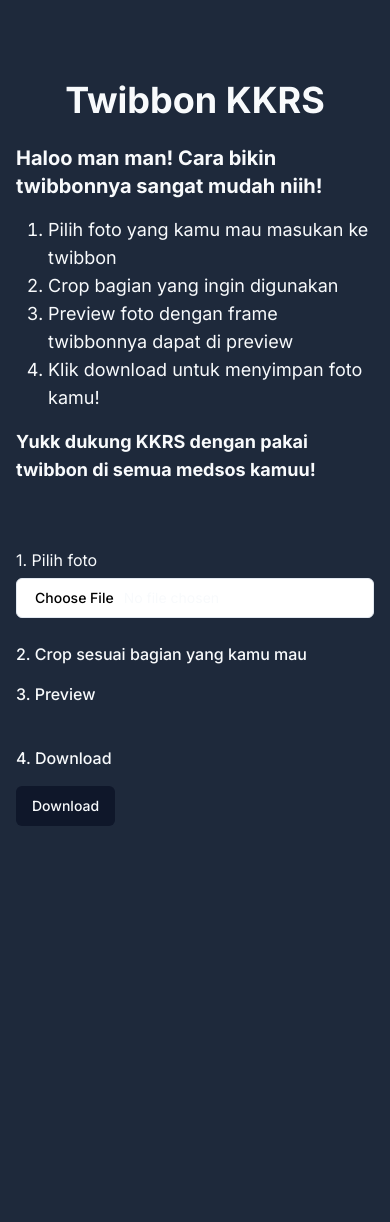
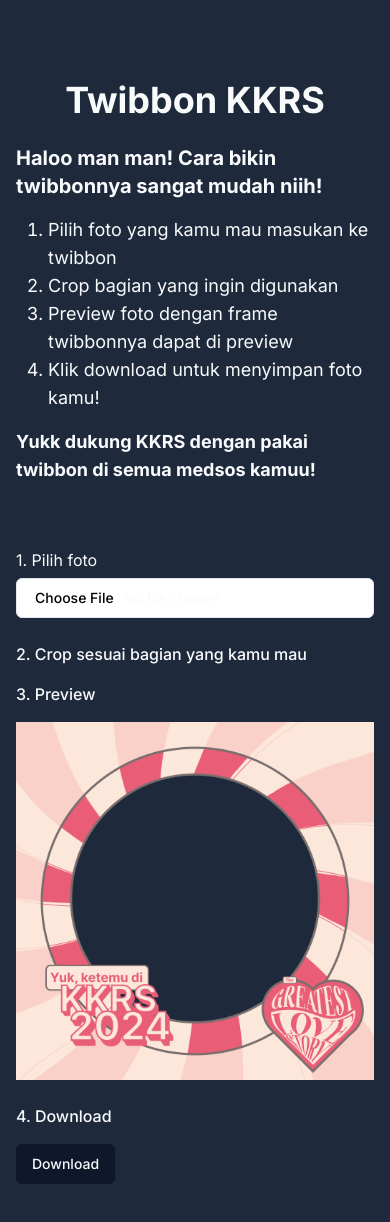
Before and after one commit to saulandreee/twibbon-kkrs, a Next.js app: page / in a window 390 px wide. Shown: the top 1222 px of the page. Before the commit the page ends 906 px from the top, so only its background shows below. Built offline with nearby package versions, Linux system fonts and the light colour scheme.

Commit message:
fix: download image getting cropped on mobile view

```diff
--- a/components/ImageCrop.jsx
+++ b/components/ImageCrop.jsx
@@ -13,6 +13,7 @@ import { useDebounceEffect } from "./useDebounceEffect";
 import { Button } from "./ui/button";
 import Image from "next/image";
 import html2canvas from "html2canvas";
+import moment from "moment";
 
 function centerAspectCrop(mediaWidth, mediaHeight, aspect) {
   return centerCrop(
@@ -40,6 +41,7 @@ export default function ImageCrop() {
     height: 250,
   });
   const previewCanvasRef = useRef();
+  const copyPreviewCanvasRef = useRef();
   const imgRef = useRef(null);
   const hiddenAnchorRef = useRef(null);
   const blobUrlRef = useRef("");
@@ -113,30 +115,32 @@ export default function ImageCrop() {
     [completedCrop, scale, rotate]
   );
 
-  function handleToggleAspectClick() {
-    if (aspect) {
-      setAspect(undefined);
-    } else {
-      setAspect(16 / 9);
+  // function handleToggleAspectClick() {
+  //   if (aspect) {
+  //     setAspect(undefined);
+  //   } else {
+  //     setAspect(16 / 9);
 
-      if (imgRef.current) {
-        const { width, height } = imgRef.current;
-        const newCrop = centerAspectCrop(width, height, 16 / 9);
-        setCrop(newCrop);
-        // Updates the preview
-        setCompletedCrop(convertToPixelCrop(newCrop, width, height));
-      }
-    }
-  }
+  //     if (imgRef.current) {
+  //       const { width, height } = imgRef.current;
+  //       const newCrop = centerAspectCrop(width, height, 16 / 9);
+  //       setCrop(newCrop);
+  //       // Updates the preview
+  //       setCompletedCrop(convertToPixelCrop(newCrop, width, height));
+  //     }
+  //   }
+  // }
 
   const handleDownloadImage = async () => {
     const element = document.getElementById("twibbon-print"),
-      canvas = await html2canvas(element),
+      canvas = await html2canvas(element, {
+        allowTaint: true,
+      }),
       data = canvas.toDataURL("image/jpg"),
       link = document.createElement("a");
 
     link.href = data;
-    link.download = "downloaded-image.jpg";
+    link.download = `twibbon-kamyuu-${moment().format("HHmmss-DDMMYYYY")}.jpg`;
 
     document.body.appendChild(link);
     link.click();
@@ -180,25 +184,27 @@ export default function ImageCrop() {
       <div className="mb-6">
         <p className="mb-4 font-medium">3. Preview</p>
         <div
-          className="w-fit max-w-[400px] flex items-center justify-center relative"
+          className="w-full max-w-[1000px] aspect-square flex items-center justify-center relative"
           id="twibbon-print"
         >
           {!!completedCrop && (
             <>
-              <div className="w-full">
+              <div className="w-[1000px]">
                 <canvas
                   ref={previewCanvasRef}
-                  className="object-contain w-full"
+                  width={1000}
+                  height={1000}
+                  className="w-full object-cover"
                 />
               </div>
             </>
           )}
-          <Image
+          <img
             src="/logo-circle-pink@4x.png"
-            className="z-[1] absolute top-0 left-0 w-fit"
-            width={600}
-            height={600}
-            quality={100}
+            className="z-[1] absolute top-0 left-0 w-fit object-contain"
+            // width={1000}
+            // height={1000}
+            // quality={100}
             alt="frame"
           />
         </div>
--- a/package.json
+++ b/package.json
@@ -15,6 +15,7 @@
     "clsx": "^2.1.1",
     "html2canvas": "^1.4.1",
     "lucide-react": "^0.427.0",
+    "moment": "^2.30.1",
     "next": "14.2.5",
     "react": "^18",
     "react-dom": "^18",
```
Also changed, not shown: public/logo-circle-pink4x.png (added), 1 other file (tests, documents, lock files or other folders).
